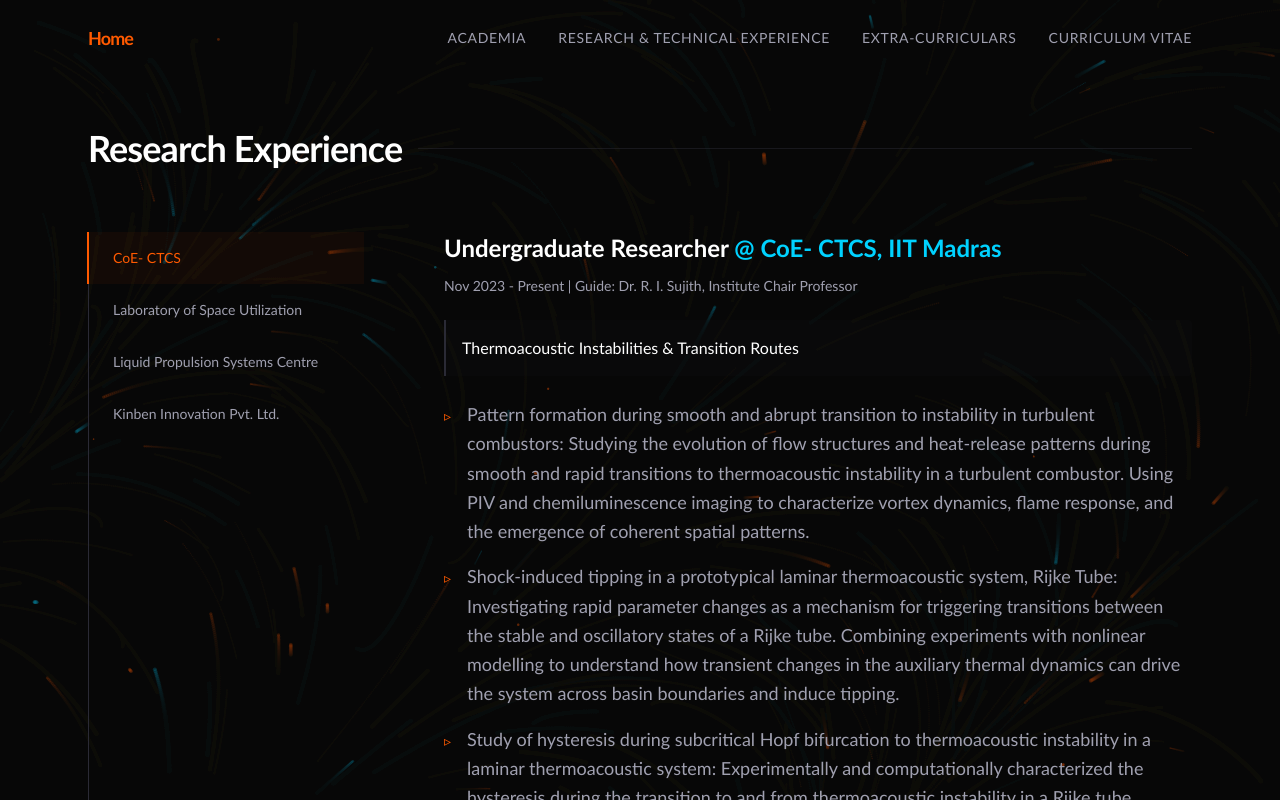
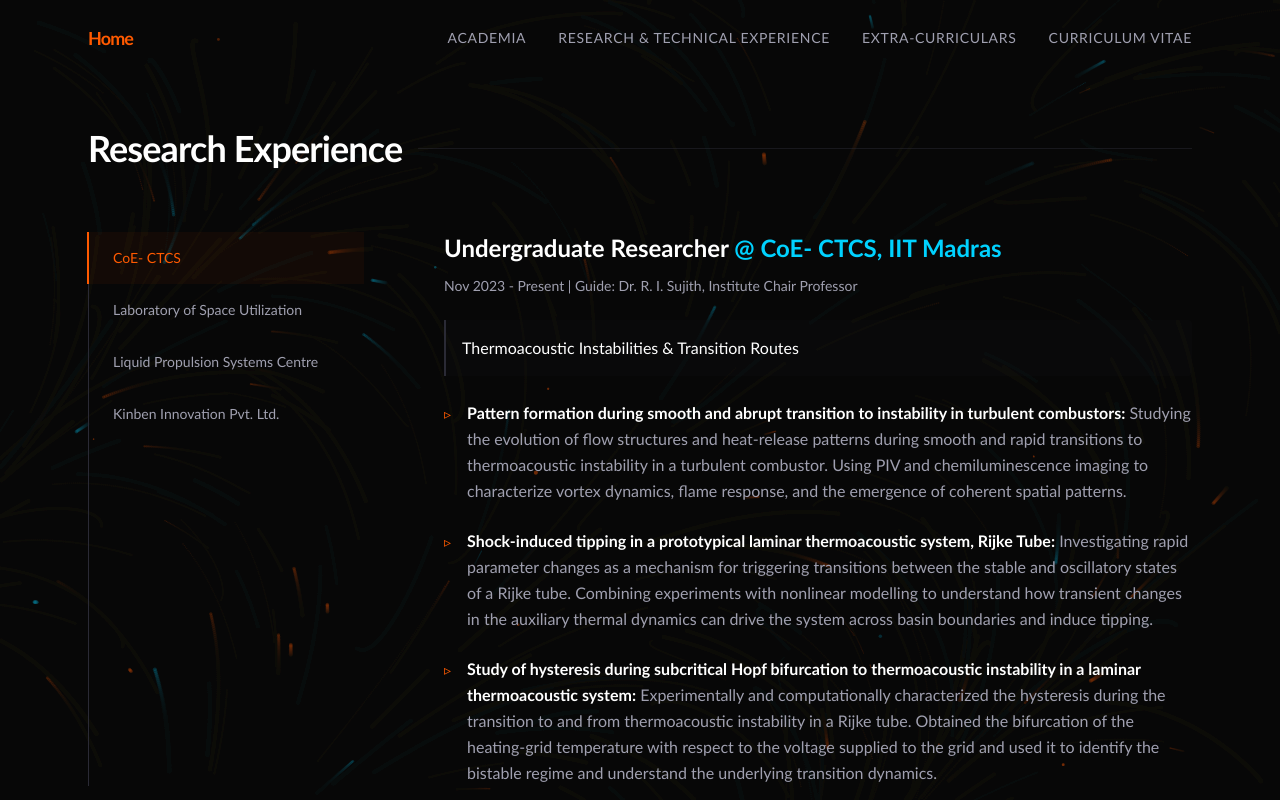
Before and after one commit to bhadra-bot/Portfolio, a Next.js app: page /research in a window 1280 px wide. Shown: the top 800 px of the page. Built offline with nearby package versions, Linux system fonts and the light colour scheme.

Commit message:
Made section header bold in experience

```diff
--- a/components/Experience.tsx
+++ b/components/Experience.tsx
@@ -5,6 +5,22 @@
 
 export default function Experience() {
   const [activeTab, setActiveTab] = useState(0);
+
+  // Helper function to split text and make the part before the colon bold
+  const renderPoint = (text: string) => {
+    const colonIndex = text.indexOf(":");
+    if (colonIndex !== -1) {
+      const boldPart = text.substring(0, colonIndex + 1); // Includes the colon
+      const restPart = text.substring(colonIndex + 1);
+      return (
+        <span>
+          <span className="font-bold text-white">{boldPart}</span>
+          {restPart}
+        </span>
+      );
+    }
+    return <span>{text}</span>;
+  };
 
   return (
     <section id="experience" className="w-full mb-32">
@@ -68,12 +84,12 @@
                 </div>
               )}
 
-              {/* Loop through points to render bulleted list */}
-              <ul className="flex flex-col gap-4">
+              {/* Loop through points to render bulleted list with bolding logic */}
+              <ul className="flex flex-col gap-6">
                 {experience[activeTab].points.map((point, i) => (
-                  <li key={i} className="flex gap-4 text-text_secondary text-lg leading-relaxed">
-                    <span className="text-accent_flame mt-1.5 text-sm">▹</span>
-                    <span>{point}</span>
+                  <li key={i} className="flex gap-4 text-text_secondary text-base leading-relaxed">
+                    <span className="text-accent_flame mt-1 text-sm shrink-0">▹</span>
+                    {renderPoint(point)}
                   </li>
                 ))}
               </ul>
--- a/data/profile.ts
+++ b/data/profile.ts
@@ -62,10 +62,9 @@
     title: "Reproduction of low-gravity combustion using decompression environment",
     duration: "May - Aug 2026",
     points: [
-      "Conducted experiments on a vaccum sealed chamber to study diffusion flame shapes in microgravity condition suing a low pressure surrogate for varying oxygen concentrations. Existing models of flame behvaiour study does not feature a combination of pressure and oxygen concentration effects, I extended the Roper flame model using the Chapman-Enskog theory and succesfully predicted flame shape behavior under low-pressure and varying oxygen concnetraitons using one model"
+      "Conducted experiments on a vacuum sealed chamber to study diffusion flame shapes in microgravity condition using a low pressure surrogate for varying oxygen concentrations. Existing models of flame behaviour study does not feature a combination of pressure and oxygen concentration effects; I extended the Roper flame model using the Chapman-Enskog theory and successfully predicted flame shape behavior under low-pressure and varying oxygen concentrations using one model."
     ]
   },
-
   {
     role: "Research Intern",
     lab: "Liquid Propulsion Systems Centre, ISRO",
@@ -73,16 +72,17 @@
     title: "Mitigation of high frequency instability in rocket propulsion",
     duration: "June - July 2024",
     points: [
-"Modelled Helmholtz and Quincke resonators to study their effectiveness in suppressing pressure oscillations within rocket propellant feed systems. Analysed their dynamic response and attenuation characteristics to identify potential flow stability risks and understand how resonator design can be used to mitigate high-frequency instabilities in propulsion systems."    ]
+      "Modelled Helmholtz and Quincke resonators to study their effectiveness in suppressing pressure oscillations within rocket propellant feed systems. Analysed their dynamic response and attenuation characteristics to identify potential flow stability risks and understand how resonator design can be used to mitigate high-frequency instabilities in propulsion systems."
+    ]
   },
-
   {
     role: "Industrial Research Intern",
     lab: "Kinben Innovation Pvt. Ltd.",
     duration: "May 2025 - July 2025",
     points: [
-"Developed an Extended Kalman Filter (EKF)-based trajectory reconstruction method for pipeline inspection in GPS-denied environments, using onboard sensor measurements to estimate the gauge’s position and motion. Modelled the dynamics of the inspection gauge using CFD to understand its interaction with the flow and identify signatures associated with potential structural anomalies."    ]
-  },
+      "Developed an Extended Kalman Filter (EKF)-based trajectory reconstruction method for pipeline inspection in GPS-denied environments, using onboard sensor measurements to estimate the gauge’s position and motion. Modelled the dynamics of the inspection gauge using CFD to understand its interaction with the flow and identify signatures associated with potential structural anomalies."
+    ]
+  }
 ];
 
 export const engineeringProjects = [
```
Also changed, not shown: tsconfig.json (+21 -6 lines).
